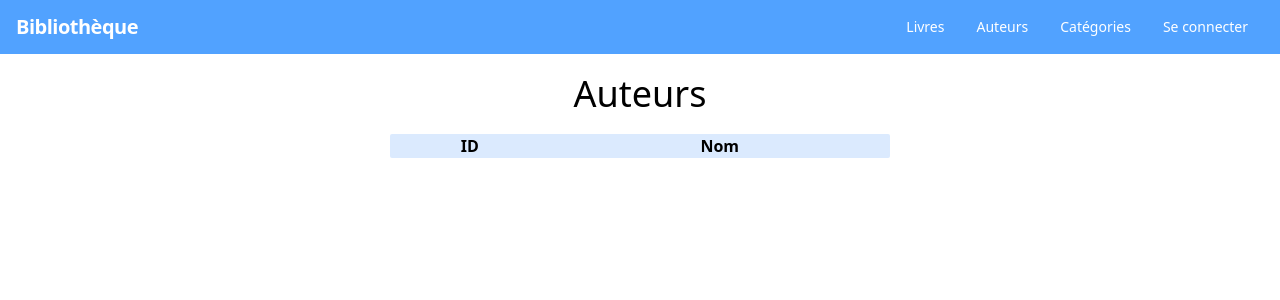
After one commit to LeoHbt/ECF-PHP, a PHP site: template view/auteurs.html.twig in a window 1280 px wide. The commit adds this page. Shown: the top 300 px of the page. Run offline with PHP 8.4, Linux system fonts and the light colour scheme; the template is opened without the code that fills it, so the values that code supplies are empty; some libraries are stand-ins or nearby versions.

Commit message:
Dernier commit

```diff
--- a/app/model/Book.php
+++ b/app/model/Book.php
@@ -41,7 +41,7 @@ class Book {
             $database = Database::getInstance();
             $instance = $database->getConnection();
             $stmt = $instance->prepare(
-                "SELECT l.id, `titre`, `annee_publication`, `disponible`, `synopsis`, `like`, a.nom AS auteurNom,`prenom`, c.nom AS categorieNom
+                "SELECT l.id, `titre`, `annee_publication`, `disponible`, `synopsis`, `like`, a.nom AS auteurNom,`prenom`, c.nom AS categorieNom, a.id AS authorID
                 FROM `livres` l
                 INNER JOIN `auteurs` a ON l.auteur_id = a.id
                 INNER JOIN `categories` c ON l.categorie_id = c.id
--- a/app/model/Category.php
+++ b/app/model/Category.php
@@ -16,7 +16,7 @@ class Category {
             $stmt = $instance->prepare(
                 "SELECT *
                 FROM `categories`
-                ORDER BY `nom`"
+                ORDER BY `id`"
             );
             $stmt->execute();
             $response = $stmt->fetchAll(PDO::FETCH_CLASS | PDO::FETCH_PROPS_LATE, self::class);
--- a/public/css/output.css
+++ b/public/css/output.css
@@ -9,11 +9,16 @@
       "Courier New", monospace;
     --color-red-400: oklch(70.4% 0.191 22.216);
     --color-red-500: oklch(63.7% 0.237 25.331);
+    --color-amber-800: oklch(47.3% 0.137 46.201);
     --color-green-400: oklch(79.2% 0.209 151.711);
     --color-green-500: oklch(72.3% 0.219 149.579);
+    --color-blue-100: oklch(93.2% 0.032 255.585);
     --color-blue-200: oklch(88.2% 0.059 254.128);
     --color-blue-400: oklch(70.7% 0.165 254.624);
     --color-blue-500: oklch(62.3% 0.214 259.815);
+    --color-violet-100: oklch(94.3% 0.029 294.588);
+    --color-violet-200: oklch(89.4% 0.057 293.283);
+    --color-violet-300: oklch(81.1% 0.111 293.571);
     --color-gray-300: oklch(87.2% 0.01 258.338);
     --color-gray-400: oklch(70.7% 0.022 261.325);
     --color-gray-500: oklch(55.1% 0.027 264.364);
@@ -22,6 +27,7 @@
     --color-white: #fff;
     --spacing: 0.25rem;
     --container-sm: 24rem;
+    --container-lg: 32rem;
     --text-sm: 0.875rem;
     --text-sm--line-height: calc(1.25 / 0.875);
     --text-base: 1rem;
@@ -37,6 +43,7 @@
     --font-weight-medium: 500;
     --font-weight-bold: 700;
     --tracking-tight: -0.025em;
+    --radius-xs: 0.125rem;
     --radius-sm: 0.25rem;
     --radius-md: 0.375rem;
     --radius-xl: 0.75rem;
@@ -268,6 +290,9 @@
   .mb-7 {
     margin-bottom: calc(var(--spacing) * 7);
   }
+  .mb-10 {
+    margin-bottom: calc(var(--spacing) * 10);
+  }
   .ml-2 {
     margin-left: calc(var(--spacing) * 2);
   }
@@ -358,6 +398,9 @@
   .rounded-xl {
     border-radius: var(--radius-xl);
   }
+  .rounded-xs {
+    border-radius: var(--radius-xs);
+  }
   .border {
     border-style: var(--tw-border-style);
     border-width: 1px;
@@ -371,6 +414,12 @@
   }
   .border-gray-300 {
     border-color: var(--color-gray-300);
+  }
+  .bg-amber-800 {
+    background-color: var(--color-amber-800);
+  }
+  .bg-blue-100 {
+    background-color: var(--color-blue-100);
   }
   .bg-blue-200 {
     background-color: var(--color-blue-200);
@@ -616,6 +694,11 @@
   inherits: false;
   initial-value: 0 0 #0000;
 }
+@property --tw-outline-style {
+  syntax: "*";
+  inherits: false;
+  initial-value: solid;
+}
 @property --tw-blur {
   syntax: "*";
   inherits: false;
@@ -690,6 +773,7 @@
       --tw-ring-offset-width: 0px;
       --tw-ring-offset-color: #fff;
       --tw-ring-offset-shadow: 0 0 #0000;
+      --tw-outline-style: solid;
       --tw-blur: initial;
       --tw-brightness: initial;
       --tw-contrast: initial;
--- /dev/null
+++ b/view/auteurs.html.twig
@@ -0,0 +1,46 @@
+{% extends "components/layout.html.twig" %}
+
+{% block content %}
+    <main class="flex justify-center">
+        <div class="flex flex-col justify-center m-auto min-w-125">
+            <h1 class="text-4xl text-center my-5">Auteurs</h1>
+            <table class="bg-blue-100 rounded-xs p-3 mb-10">
+                <thead>
+                    <tr>
+                        <th>ID</th>
+                        <th>Nom</th>
+                        {% if session.role == "admin" %}
+                            <th>Modifier</th>
+                            <th>Supprimer</th>
+                        {% endif %}
+                    </tr>
+                </thead>
+                <tbody>
+                    {% for author in authors %}
+                        <tr>
+                            <td class="text-center p-2">{{ author.id }}</td>
+                            <td class="text-center p-2">
+                                <a class="hover:underline" href="/auteur{{ author.id }}">
+                                    {{ author.prenom }}
+                                    {{ author.nom }}
+                                </a>
+                            </td>
+                            {% if session.role == "admin" %}
+                                <td class="text-center p-2">
+                                    <button class="hover:cursor-pointer p-1.5 ml-auto mr-2 text-white bg-green-400 rounded-md block mx-auto">
+                                        <a href="">Modifier</a>
+                                    </button>
+                                </td>
+                                <td class="text-center p-2">
+                                    <button class="hover:cursor-pointer p-1.5 ml-auto mr-2 text-white bg-red-400 rounded-md block mx-auto">
+                                        <a href="">Supprimer</a>
+                                    </button>
+                                </td>
+                            {% endif %}
+                        </tr>
+                    {% endfor %}
+                </tbody>
+            </table>
+        </div>
+    </main>
+{% endblock %}
--- a/view/components/layout.html.twig
+++ b/view/components/layout.html.twig
@@ -3,8 +3,7 @@
     <head>
         <meta charset="UTF-8">
         <meta name="viewport" content="width=device-width, initial-scale=1.0">
-        <link rel="stylesheet" href="css/output.css">
-        {% block script %}{% endblock %}
+        <link rel="stylesheet" href="css/output.css"> {% block script %}{% endblock %}
         <title>
             {{ page_title }}
         </title>
@@ -14,8 +13,8 @@
             <a class="font-bold text-xl tracking-tight" href="#">Bibliothèque</a>
             <div class="flex items-center">
                 <a class="text-sm px-4 py-2 leading-none rounded-full hover:bg-blue-500" href="/">Livres</a>
-                <a class="text-sm px-4 py-2 leading-none rounded-full hover:bg-blue-500" href="#">Auteurs</a>
-                <a class="text-sm px-4 py-2 leading-none rounded-full hover:bg-blue-500" href="#">Catégories</a>
+                <a class="text-sm px-4 py-2 leading-none rounded-full hover:bg-blue-500" href="/auteurs">Auteurs</a>
+                <a class="text-sm px-4 py-2 leading-none rounded-full hover:bg-blue-500" href="/categories">Catégories</a>
                 {% if session["connected"] == true %}
                     <a class="text-sm px-4 py-2 mr-8 leading-none rounded-full hover:bg-blue-500" href="/deconnection">Déconnection</a>
                     <img class="w-7.5" src="./img/user.png" alt="icone utilisateur">
```
Also changed, not shown: other parts of public/css/output.css (+59 -0 lines), app/controller/auteur.php (added, +11 -0 lines), app/controller/auteurs.php (added, +11 -0 lines), app/controller/categories.php (added, +11 -0 lines), app/model/Author.php (+19 -1 lines), config/router.php (+9 -0 lines), view/auteur.html.twig (added, +25 -0 lines), view/categories.html.twig (added, +41 -0 lines), view/home.html.twig (+8 -4 lines), README.MD (added).
